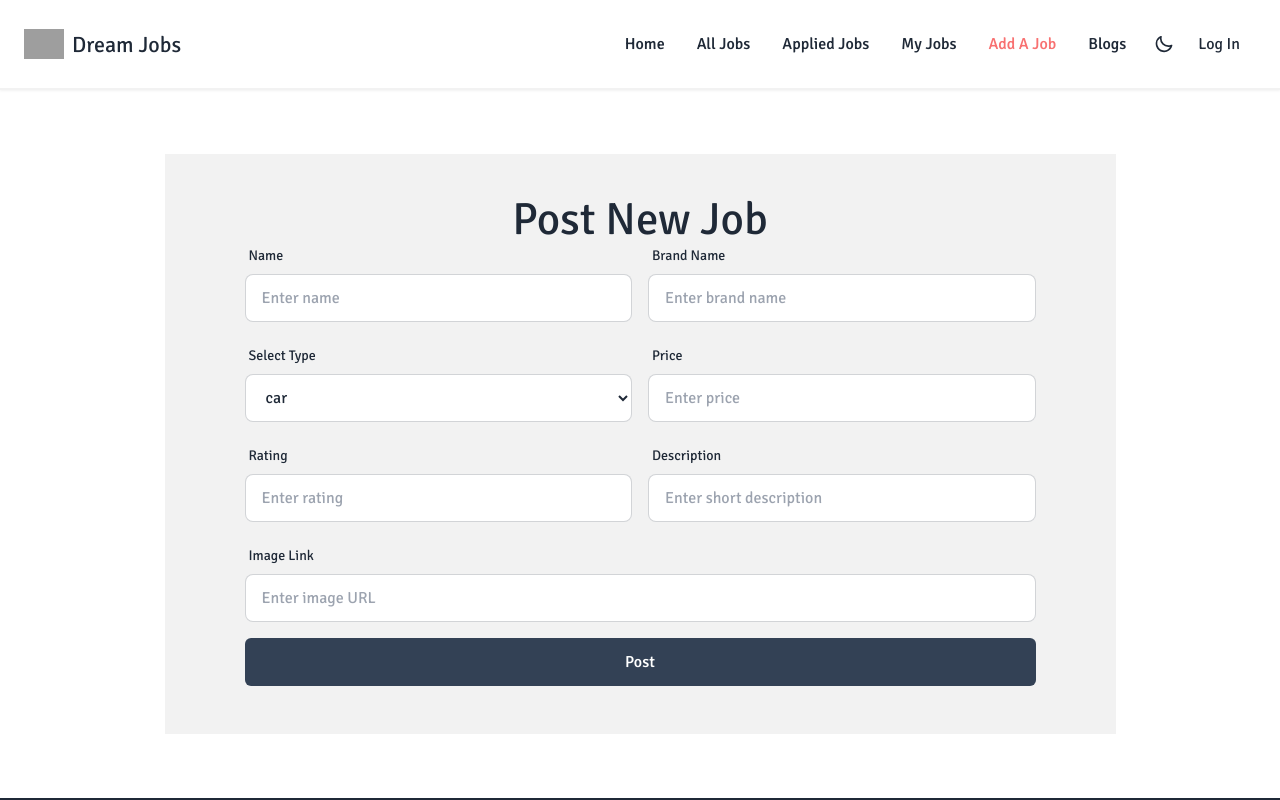
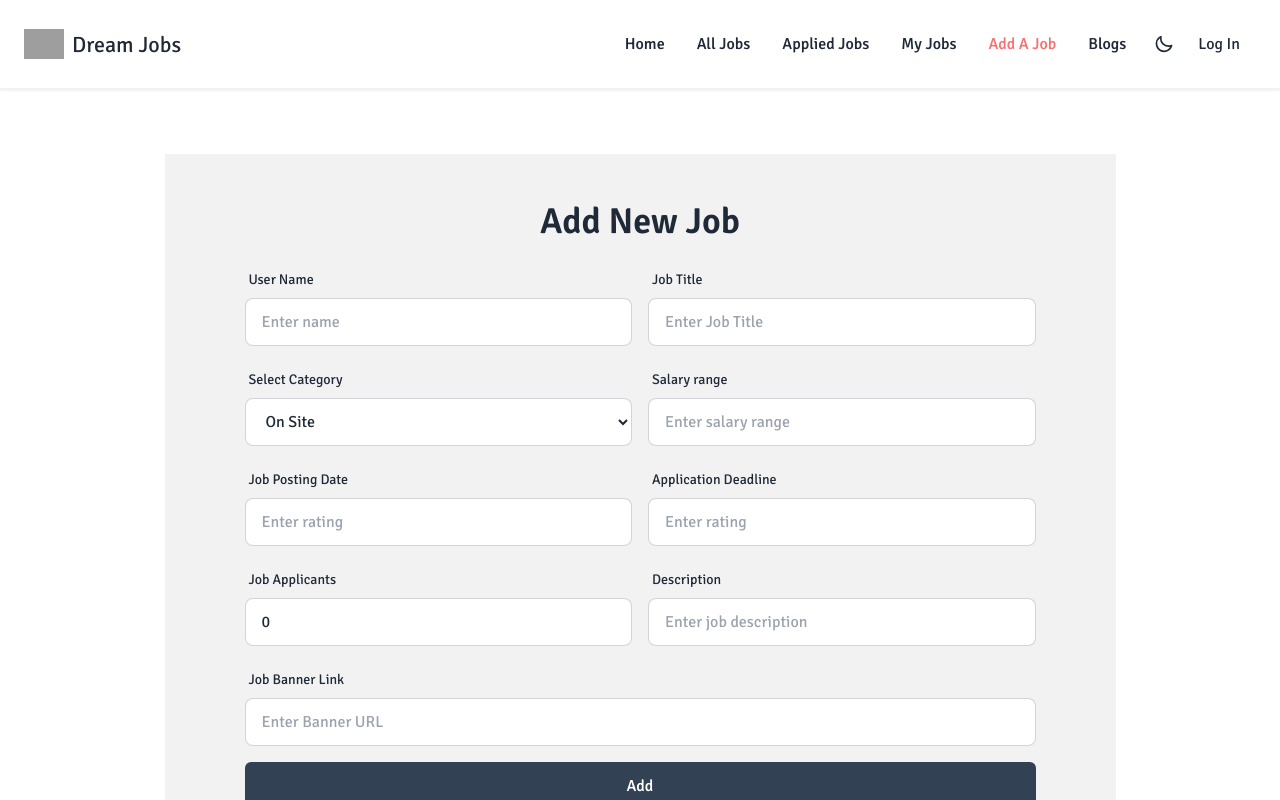
Before and after one commit to mahsin2004/jobs-platform-client, a React (Vite) app: page /addJob in a window 1280 px wide. Shown: the top 800 px of the page. Built offline with nearby package versions, Linux system fonts and the light colour scheme; no server answers; grey boxes are pictures that could not be loaded.

Commit message:
add a job page added

```diff
--- a/src/pages/AddJob.jsx
+++ b/src/pages/AddJob.jsx
@@ -1,120 +1,147 @@
-// import Swal from "sweetalert2";
+import useAuth from "../hook/useAuth";
+import useAxiosSecure from "../hook/useAxiosSecure";
 
-const AddProduct = () => {
+const AddJob = () => {
+  const { user } = useAuth();
+  const axiosSecure = useAxiosSecure();
+
   const addProduct = (e) => {
     e.preventDefault();
     const form = e.target;
-    const name = form.name.value;
-    const brandName = form.brandName.value;
-    const type = form.type.value;
-    const price = form.price.value;
-    const rating = form.rating.value;
-    const shortDescription = form.shortDescription.value;
-    const image = form.image.value;
+    const user_name = form.name.value;
+    const job_title = form.jobTitle.value;
+    const job_category = form.category.value;
+    const salary_range = form.salary.value;
+    const job_posting_date = form.postingDate.value;
+    const application_deadline = form.deadline.value;
+    const job_description = form.description.value;
+    const job_applicants_number = form.applicants.value;
+    const job_banner = form.image.value;
+    const email = user?.email;
+    const logo = user?.photoURL;
+
     const brand = {
-      name,
-      brandName,
-      type,
-      price,
-      rating,
-      shortDescription,
-      image,
+      application_deadline,
+      email,
+      job_applicants_number,
+      job_banner,
+      job_category,
+      job_description,
+      job_posting_date,
+      job_title,
+      logo,
+      salary_range,
+      user_name,
     };
     console.log(brand);
+    axiosSecure.post("/jobs", brand).then((res) => {
+      console.log(res.data);
+      const data = res.data
+      if(data.insertedId){
 
-//     fetch(
-//       "https://brand-shop-server-ee5q1ivi9-mahsin2004s-projects.vercel.app/brands",
-//       {
-//         method: "POST",
-//         headers: {
-//           "content-type": "application/json",
-//         },
-//         body: JSON.stringify(brand),
-//       }
-//     )
-//       .then((res) => res.json())
-//       .then((data) => {
-//         console.log(data);
-//         if (data.insertedId) {
-//           Swal.fire({
-//             title: "Successfully",
-//             text: "Product Adding",
-//             icon: "success",
-//             confirmButtonText: "oky",
-//           });
-//           form.reset();
-//         }
-//       });
+          form.reset()
+      }
+    });
   };
 
   return (
     <div className="max-w-[991px] mx-auto my-16 px-5">
       <div className="bg-base-200 mt-6 md:px-10 px-2 lg:px-20 py-12">
         <div className="mx-auto text-center max-w-[600px]">
-          <h1 className=" text-3xl lg:text-[45px]">Post New Job</h1>
+          <h1 className=" text-2xl lg:text-4xl font-semibold pb-5">
+            Add New Job
+          </h1>
         </div>
         <form onSubmit={addProduct} className="">
           <div className=" grid lg:grid-cols-2 gap-4">
             <div className="form-control">
               <label className="label">
-                <span className="label-text">Name</span>
+                <span className="label-text">User Name</span>
               </label>
               <input
                 type="text"
                 name="name"
                 placeholder="Enter name"
+                defaultValue={user?.displayName}
+                className="input input-bordered"
+                readOnly
+                required
+              />
+            </div>
+            <div className="form-control">
+              <label className="label">
+                <span className="label-text">Job Title</span>
+              </label>
+              <input
+                type="text"
+                name="jobTitle"
+                placeholder="Enter Job Title"
                 className="input input-bordered"
                 required
               />
             </div>
             <div className="form-control">
               <label className="label">
-                <span className="label-text">Brand Name</span>
+                <span className="label-text">Select Category</span>
+              </label>
+              <select
+                name="category"
+                placeholder="select type"
+                className="input input-bordered"
+                required
+              >
+                <option value="On Site">On Site</option>
+                <option value="Remote">Remote</option>
+                <option value="Hybrid">Hybrid</option>
+                <option value="Part Time">Part Time</option>
+              </select>
+            </div>
+            <div className="form-control">
+              <label className="label">
+                <span className="label-text">Salary range</span>
               </label>
               <input
                 type="text"
-                name="brandName"
-                placeholder="Enter brand name"
+                name="salary"
+                placeholder="Enter salary range"
                 className="input input-bordered"
                 required
               />
             </div>
             <div className="form-control">
               <label className="label">
-                <span className="label-text">Select Type</span>
-              </label>
-              <select
-                name="type"
-                placeholder="select type"
-                className="input input-bordered"
-                required
-                >
-                <option value="car">car</option>
-                <option value="bus">bus</option>
-                <option value="mini">mini bus</option>
-                <option value="truck">truck</option>
-              </select>
-            </div>
-            <div className="form-control">
-              <label className="label">
-                <span className="label-text">Price</span>
+                <span className="label-text">Job Posting Date</span>
               </label>
               <input
                 type="text"
-                name="price"
-                placeholder="Enter price"
+                name="postingDate"
+                placeholder="Enter rating"
                 className="input input-bordered"
                 required
               />
             </div>
             <div className="form-control">
               <label className="label">
-                <span className="label-text">Rating</span>
+                <span className="label-text">Application Deadline</span>
               </label>
               <input
                 type="text"
-                name="rating"
+                name="deadline"
                 placeholder="Enter rating"
+                className="input input-bordered"
+                required
+              />
+            </div>
+            <div className="form-control">
+              <label className="label">
+                <span className="label-text">Job Applicants</span>
+              </label>
+              <input
+                type="text"
+                name="applicants"
+                placeholder="Enter rating"
+                defaultValue='0'
+                readOnly
                 className="input input-bordered"
                 required
               />
@@ -125,20 +152,20 @@ const AddProduct = () => {
               </label>
               <input
                 type="text"
-                name="shortDescription"
-                placeholder="Enter short description"
+                name="description"
+                placeholder="Enter job description"
                 className="input input-bordered"
                 required
               />
             </div>
             <div className="form-control lg:col-span-2">
               <label className="label">
-                <span className="label-text">Image Link</span>
+                <span className="label-text">Job Banner Link</span>
               </label>
               <input
                 type="text"
                 name="image"
-                placeholder="Enter image URL"
+                placeholder="Enter Banner URL"
                 className="input input-bordered"
                 required
               />
@@ -148,7 +175,7 @@ const AddProduct = () => {
                 type="submit"
                 className="py-3 bg-slate-700  text-white font-medium px-5 rounded-md"
               >
-                Post
+                Add
               </button>
             </div>
           </div>
@@ -158,4 +185,4 @@ const AddProduct = () => {
   );
 };
 
-export default AddProduct;
+export default AddJob;
```
